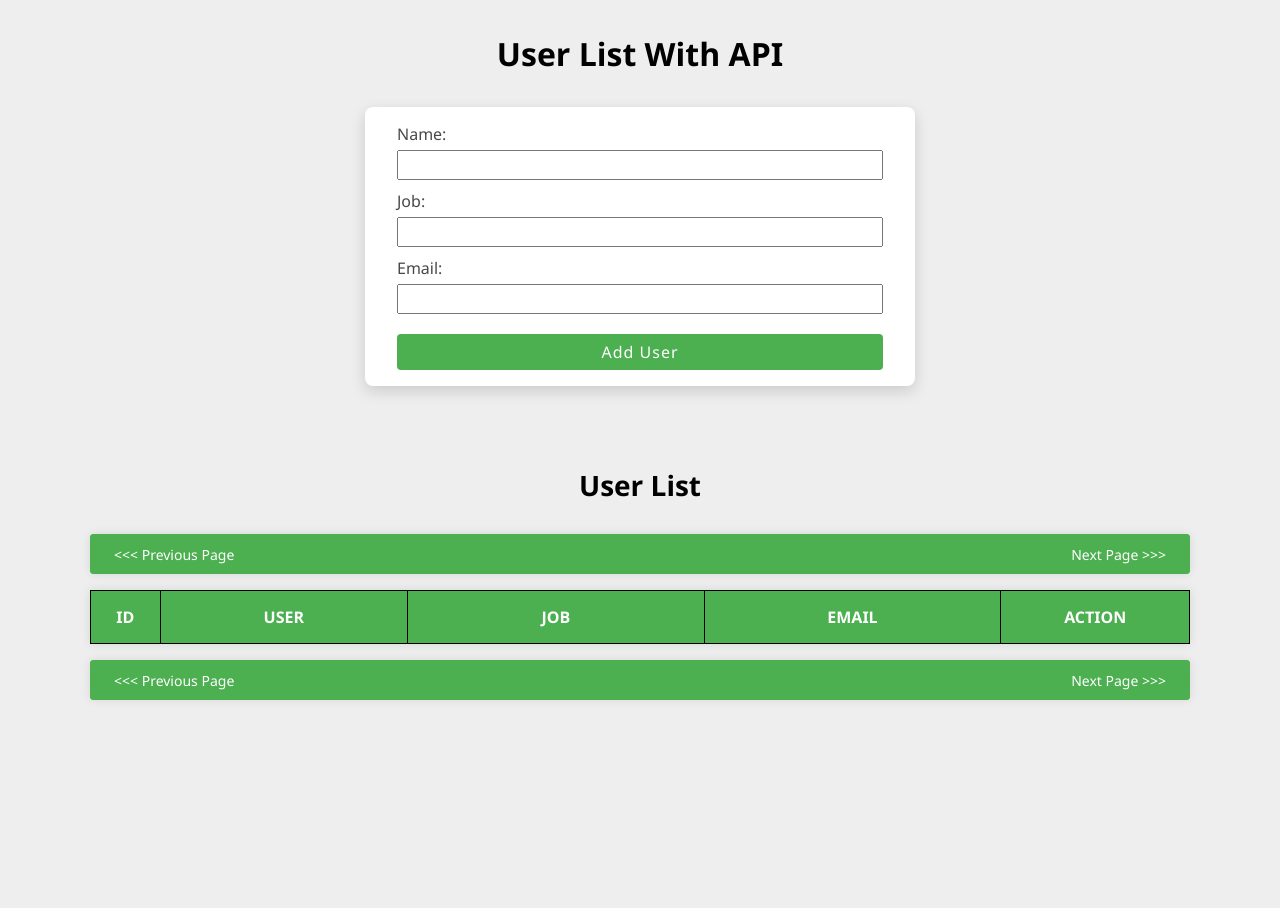
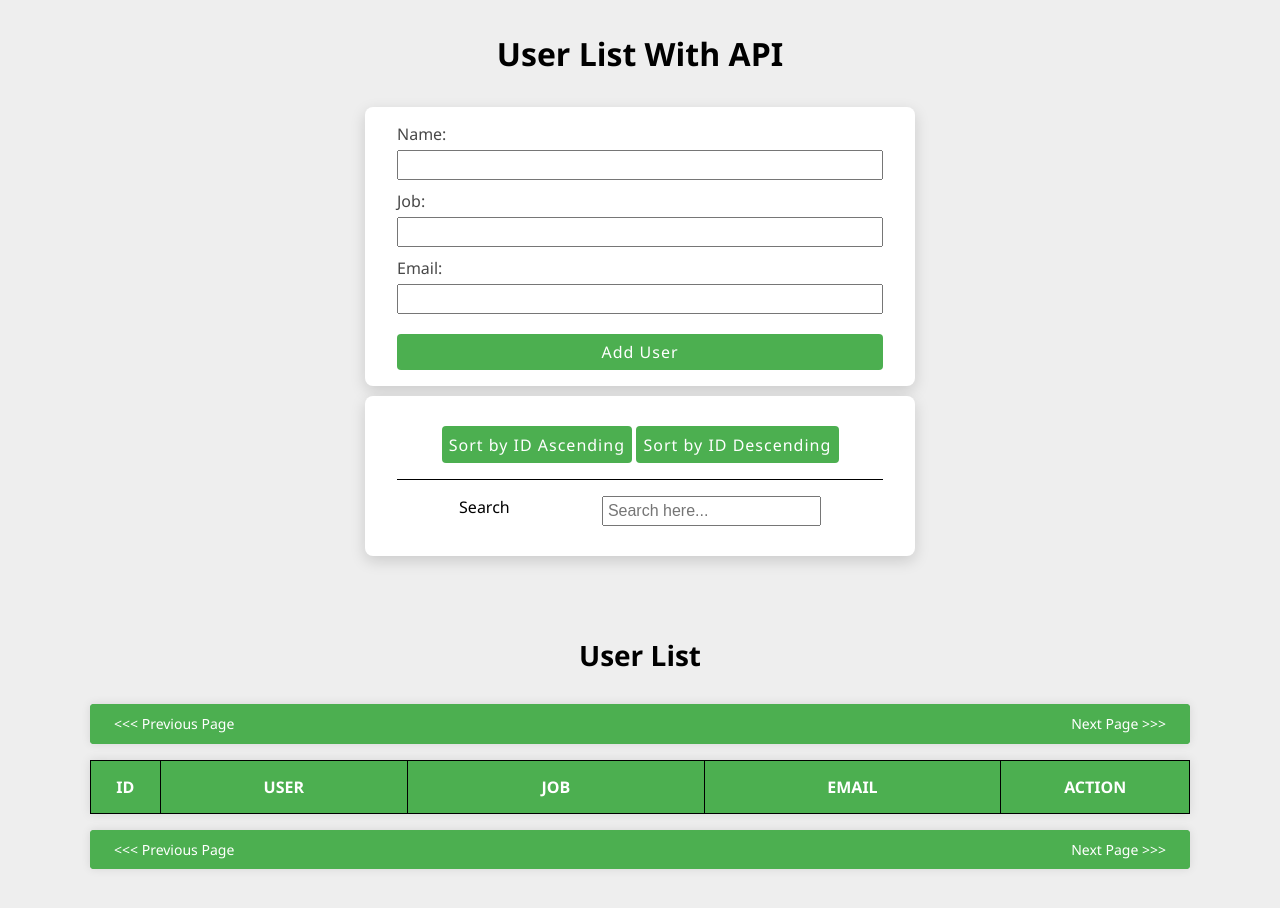
Before and after one commit to N7VID/HW10-MaktabSharif, a plain HTML site: page 2/index.html in a window 1280 px wide. Before the commit the page ends 812 px from the top, so only its background shows below. Drawn offline with nearby package versions, Linux system fonts and the light colour scheme; no server answers.

Commit message:
Add style for Sort & Search

```diff
--- a/2/index.html
+++ b/2/index.html
@@ -33,6 +33,16 @@
           Cancel
         </button>
       </form>
+      <div class="actions">
+        <div class="btns">
+          <button id="ASC">Sort by ID Ascending</button>
+          <button id="DESC">Sort by ID Descending</button>
+        </div>
+        <div class="search">
+          <label for="search">Search</label>
+          <input type="text" placeholder="Search here..." id="search" />
+        </div>
+      </div>
     </div>
     <div class="user-list">
       <h1>User List</h1>
--- a/2/style.css
+++ b/2/style.css
@@ -176,3 +176,38 @@ table {
 #cancel {
   display: none;
 }
+
+.actions {
+  margin-top: 10px;
+  background-color: #fff;
+  padding: 0.25rem 2rem;
+  border-radius: 0.5rem;
+  box-shadow: rgba(0, 0, 0, 0.15) 0px 5px 15px 0px;
+}
+.btns {
+  padding: 1rem;
+
+  button {
+    border: none;
+    cursor: pointer;
+    margin-top: 10px;
+    padding: 0.45rem;
+    border-radius: 0.25rem;
+    background-color: #4caf50;
+    color: white;
+    font-size: 16px;
+    letter-spacing: 1px;
+  }
+}
+.search {
+  border-top: 1px solid #000;
+  display: flex;
+  justify-content: space-around;
+  padding: 1rem;
+  input {
+    margin-bottom: 10px;
+    padding: 0.25rem;
+    font-size: 16px;
+    outline: none;
+  }
+}
```
